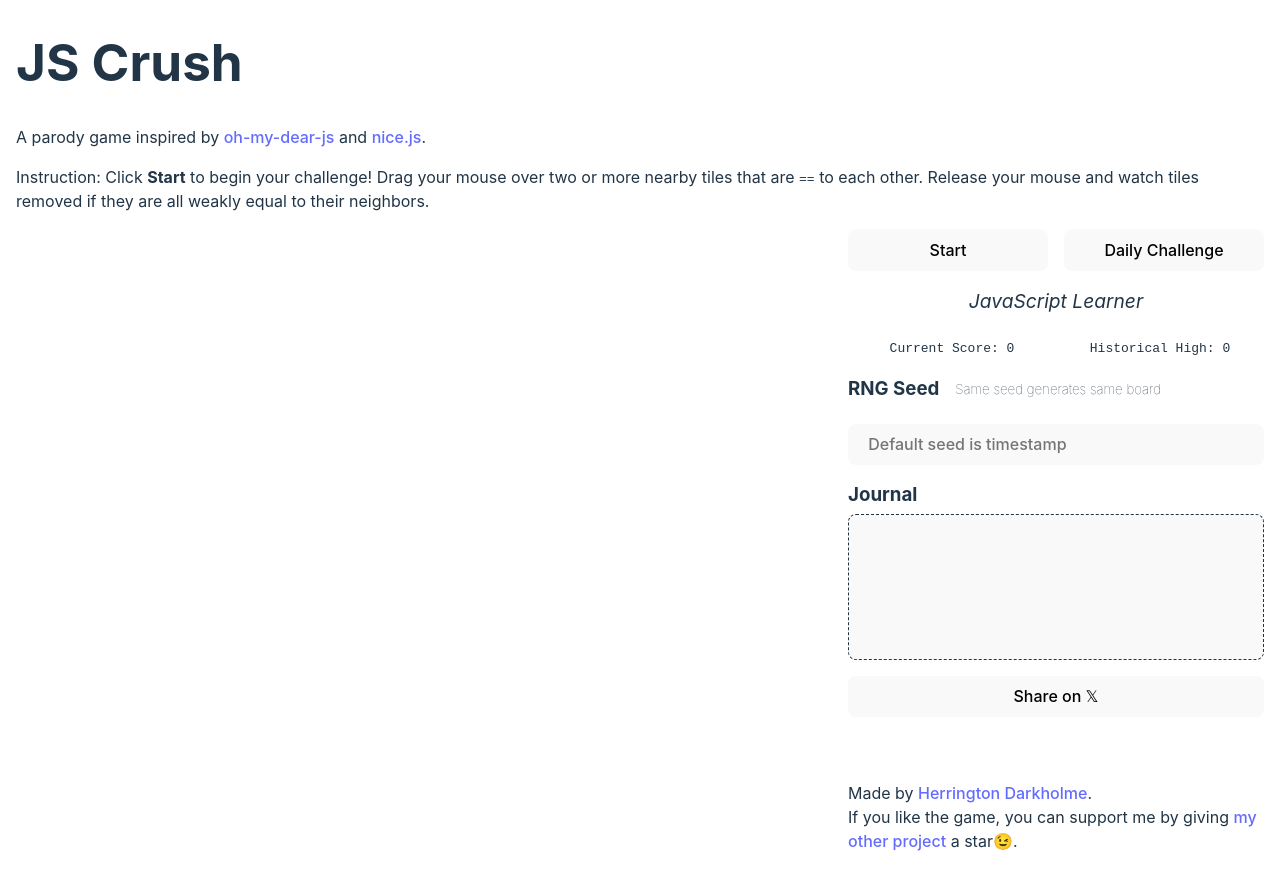
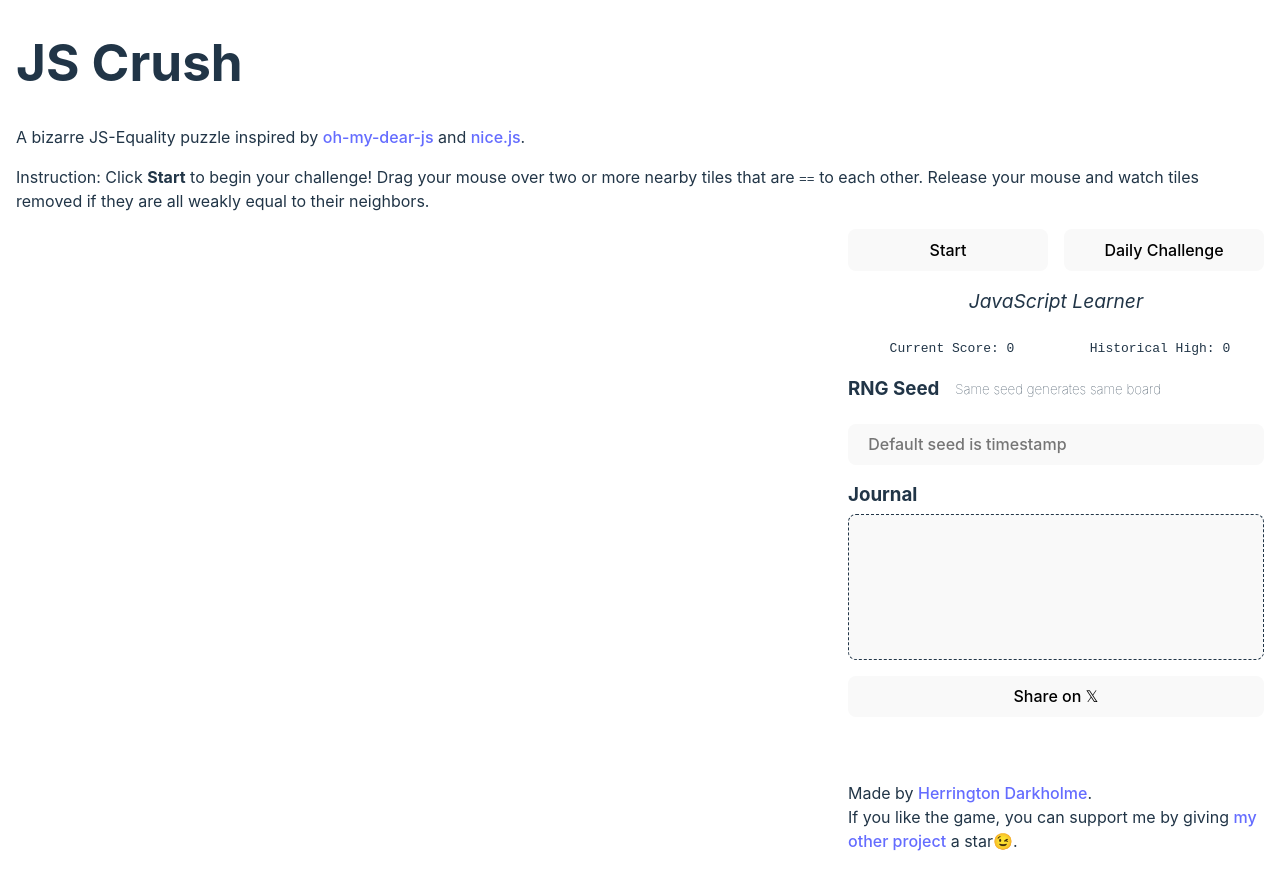
Before and after one commit to HerringtonDarkholme/js-crush, a Vue app: page / in a window 1280 px wide. Built offline with nearby package versions, Linux system fonts and the light colour scheme.

Commit message:
fix: some title

```diff
--- a/src/App.vue
+++ b/src/App.vue
@@ -6,7 +6,7 @@ import Game from './components/Game.vue'
     <div class="intro">
       <h1>JS Crush</h1>
       <p>
-        A parody game inspired by
+        A bizarre JS-Equality puzzle inspired by
         <a href="https://www.thomas-yang.me/projects/oh-my-dear-js/"
         target="_blank">oh-my-dear-js</a> and
         <a href="https://js.wdn.md/" target="_blank">nice.js</a>.</p>
@@ -29,4 +29,7 @@ import Game from './components/Game.vue'
 p {
   width: 100%;
 }
+sub {
+  margin-top: -10em;
+}
 </style>
```
